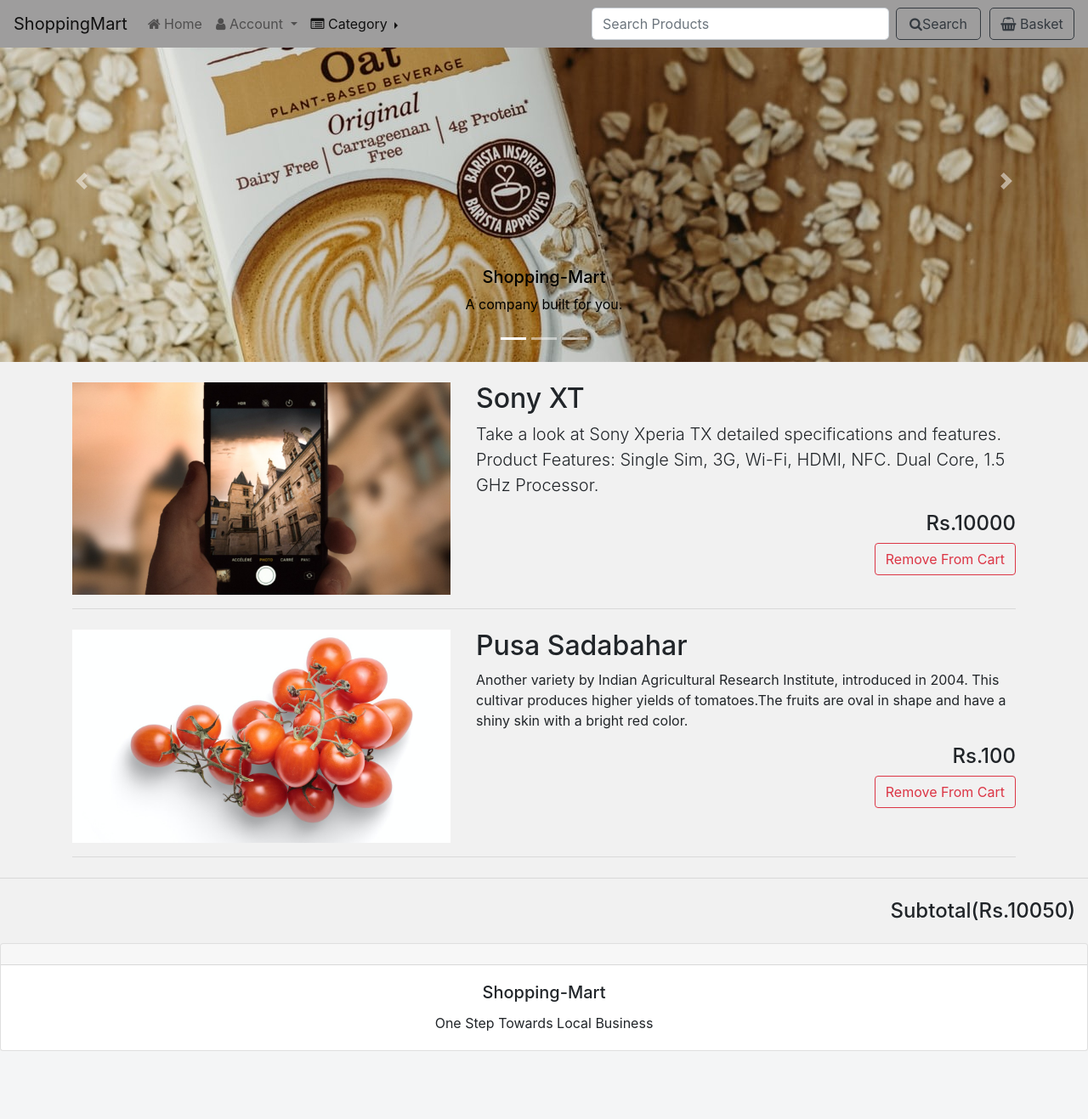
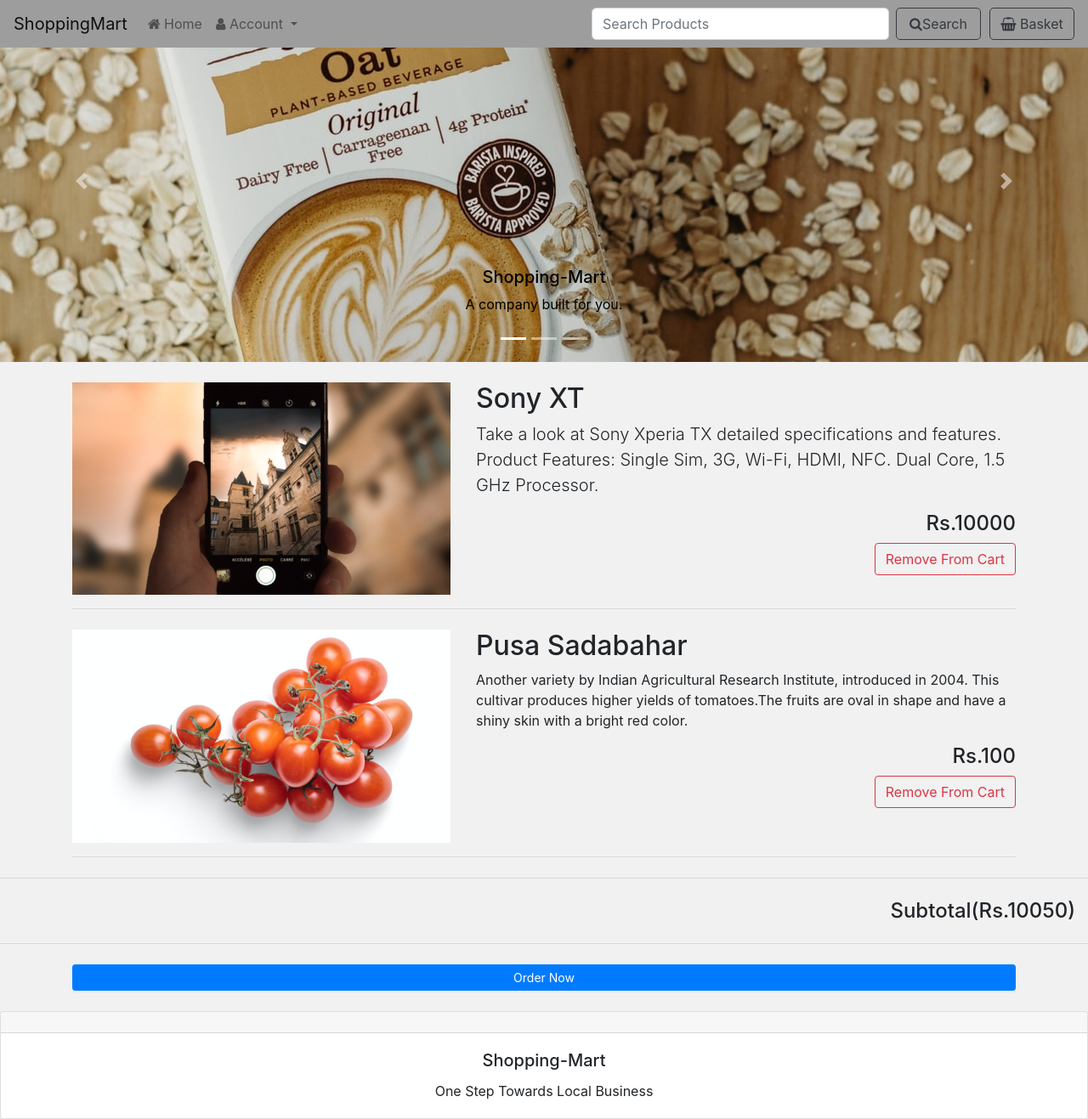
Before and after one commit to InspirusDBCE/Callback-Warrior_ShoppingMart, a Flask app: page /cart in a window 1280 px wide. Shown: the whole page at 85% size. Before the commit the page ends 1237 px from the top, so only its background shows below. Run offline with Flask 2, Linux system fonts and the light colour scheme; some libraries are stand-ins or nearby versions.

Commit message:
Update Cart.html
Removed Category, Added Order Now Button

```diff
--- a/templates/Cart.html
+++ b/templates/Cart.html
@@ -50,22 +50,6 @@
                             <a class="dropdown-item" href="#"><i class="fa fa-address-card"></i> Sign Up as Seller</a>
                             <div class="dropdown-divider"></div>
                             <a class="dropdown-item" href="#"><i class="fa fa-sign-out"></i> Sign Out</a>
-                        </div>
-                    </li>
-
-                    <li class="nav-item dropdown active dropright">
-                        <a class="nav-link dropdown-toggle" href="#" id="navbarDropdown" role="button"
-                            data-toggle="dropdown" aria-haspopup="true" aria-expanded="false">
-                            <i class="fa fa-list-alt"></i>
-                            Category
-                        </a>
-                        <div class="dropdown-menu" aria-labelledby="navbarDropdown">
-                            <p style="text-align: center;">Top Categories</p>
-                            <a class="dropdown-item" href="#">Phones</a>
-                            <a class="dropdown-item" href="#">Speakers</a>
-                            <a class="dropdown-item" href="#">Vegetables & Fruits</a>
-                            <a class="dropdown-item" href="#">Clothes</a>
-                            <a class="dropdown-item" href="#">Medicine</a>
                         </div>
                     </li>
                 </ul>
@@ -164,6 +148,12 @@
         <h4 class="rupees" style="text-align:right;">Subtotal(Rs.<class="total">10050</class>)</h4>
     </div>
 
+    <!-- Button for Order -->
+    <hr>
+    <div class="container my-4">
+        <button class="btn btn-primary btn-sm btn-block">Order Now</button>
+    </div>
+
     <!-- Footer -->
     <Footer>
         <div class="card text-center">
```
